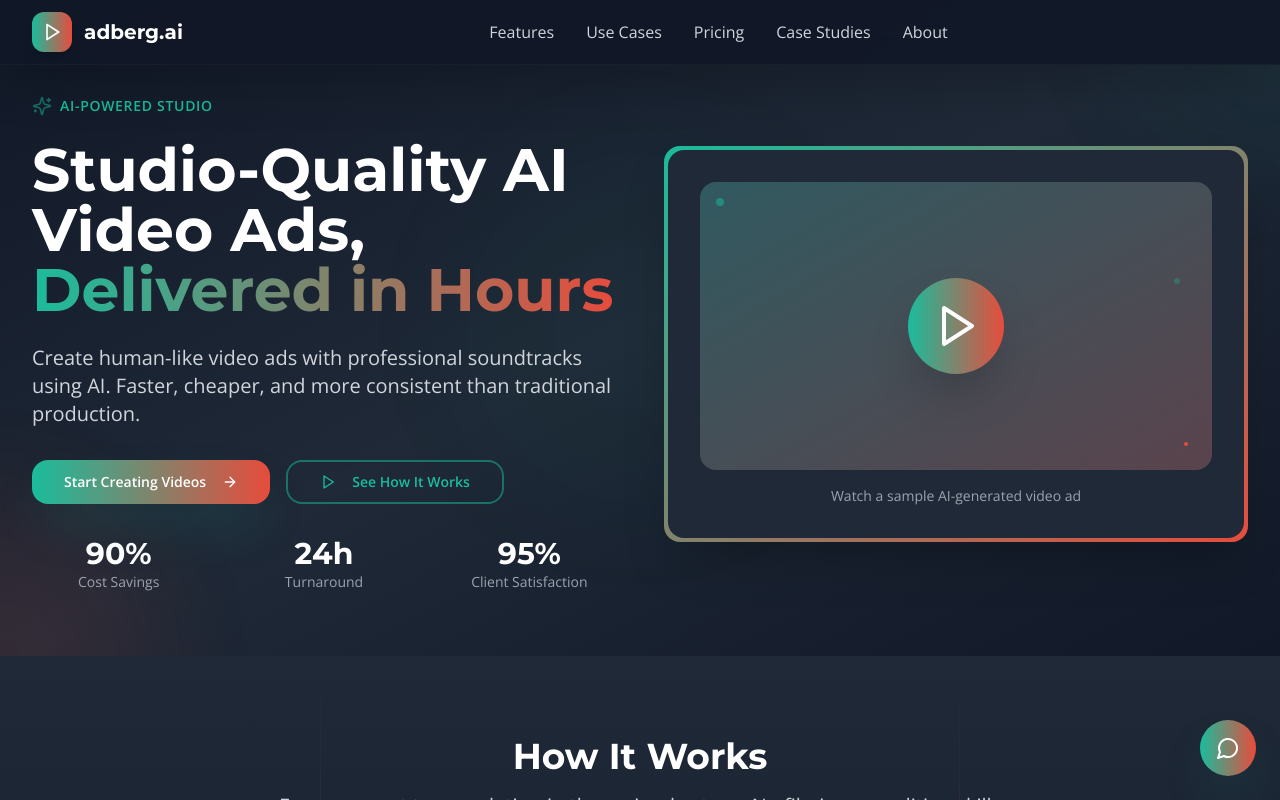
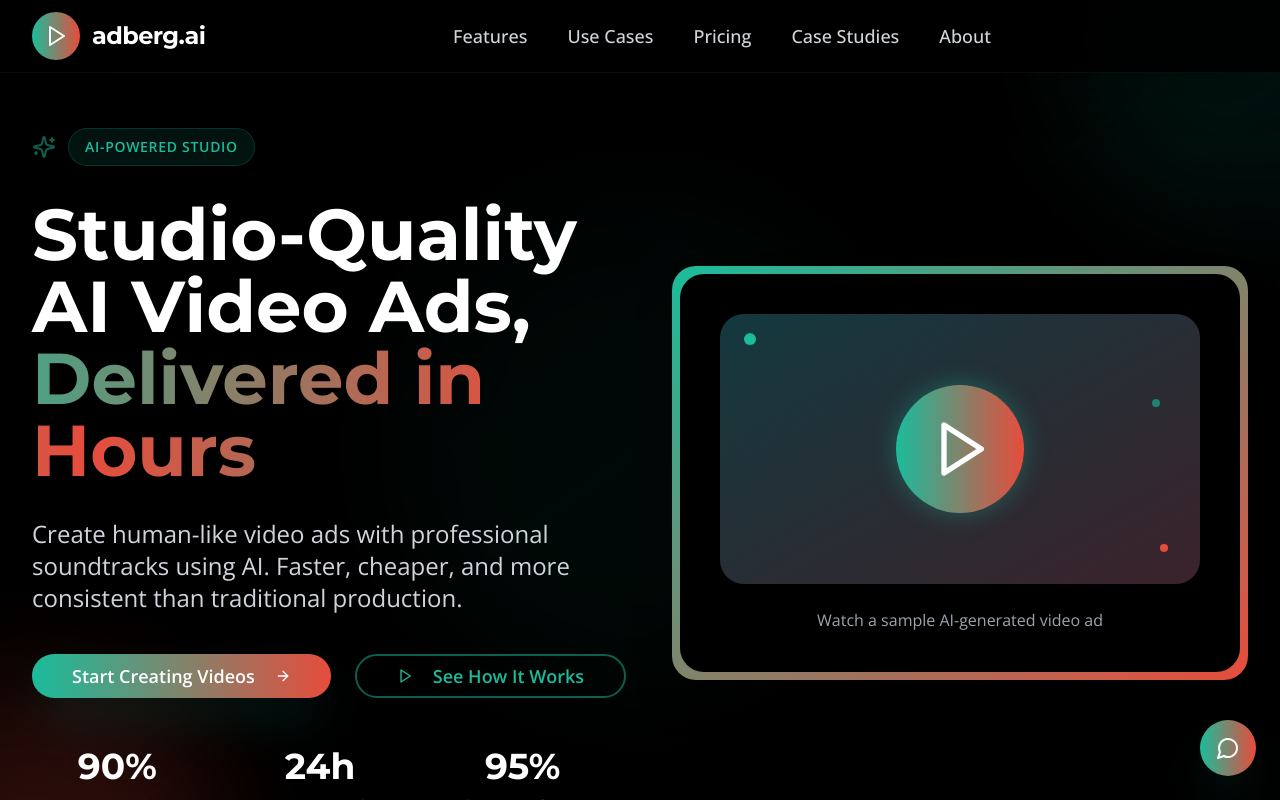
Before and after one commit to seshasain/adberg, a React (Vite) app: page / in a window 1280 px wide. Shown: the top 800 px of the page. Built offline with nearby package versions, Linux system fonts and the light colour scheme.

Commit message:
Fix: Dark mode and UI/UX improvements
- Changed dark mode to use black background.
- Improved overall UI/UX.

```diff
--- a/src/components/Hero.tsx
+++ b/src/components/Hero.tsx
@@ -11,52 +11,55 @@ const Hero = () => {
   };
 
   return (
-    <section className="pt-24 pb-16 bg-gradient-to-br from-gray-900 via-gray-800 to-gray-900 overflow-hidden relative" role="banner">
+    <section className="pt-32 pb-20 bg-black overflow-hidden relative" role="banner">
       {/* Animated background elements */}
       <div className="absolute inset-0 overflow-hidden">
-        <div className="absolute -top-40 -right-40 w-80 h-80 bg-primary/10 rounded-full blur-3xl animate-pulse"></div>
-        <div className="absolute -bottom-40 -left-40 w-80 h-80 bg-accent/10 rounded-full blur-3xl animate-pulse" style={{ animationDelay: '1s' }}></div>
-        <div className="absolute top-1/2 left-1/2 transform -translate-x-1/2 -translate-y-1/2 w-96 h-96 bg-primary/5 rounded-full blur-3xl animate-pulse" style={{ animationDelay: '2s' }}></div>
+        <div className="absolute -top-40 -right-40 w-96 h-96 bg-primary/20 rounded-full blur-3xl animate-pulse"></div>
+        <div className="absolute -bottom-40 -left-40 w-96 h-96 bg-accent/20 rounded-full blur-3xl animate-pulse" style={{ animationDelay: '1s' }}></div>
+        <div className="absolute top-1/2 left-1/2 transform -translate-x-1/2 -translate-y-1/2 w-[500px] h-[500px] bg-primary/10 rounded-full blur-3xl animate-pulse" style={{ animationDelay: '2s' }}></div>
+
+        {/* Gradient overlay */}
+        <div className="absolute inset-0 bg-gradient-to-br from-black/80 via-transparent to-black/60"></div>
       </div>
 
       <div className="max-w-7xl mx-auto px-4 sm:px-6 lg:px-8 relative z-10">
-        <div className="grid lg:grid-cols-2 gap-12 items-center">
+        <div className="grid lg:grid-cols-2 gap-16 items-center">
           {/* Content */}
           <div className="animate-fade-in">
-            <div className="flex items-center space-x-2 mb-6 animate-slide-in-left">
-              <Sparkles className="w-5 h-5 text-primary animate-pulse" />
-              <span className="font-opensans text-primary text-sm font-semibold uppercase tracking-wider">AI-Powered Studio</span>
+            <div className="flex items-center space-x-3 mb-8 animate-slide-in-left">
+              <Sparkles className="w-6 h-6 text-primary animate-pulse" />
+              <span className="font-opensans text-primary text-sm font-semibold uppercase tracking-wider bg-primary/10 px-4 py-2 rounded-full border border-primary/20">AI-Powered Studio</span>
             </div>
 
-            <h1 className="font-montserrat font-bold text-4xl md:text-5xl lg:text-6xl text-white leading-tight mb-6 animate-slide-in-left" style={{ animationDelay: '0.2s' }}>
+            <h1 className="font-montserrat font-bold text-5xl md:text-6xl lg:text-7xl text-white leading-tight mb-8 animate-slide-in-left" style={{ animationDelay: '0.2s' }}>
               Studio-Quality AI Video Ads,{' '}
-              <span className="bg-gradient-to-r from-primary to-accent bg-clip-text text-transparent animate-scale-in" style={{ animationDelay: '0.4s' }}>
+              <span className="bg-gradient-to-r from-primary via-accent to-primary bg-clip-text text-transparent animate-gradient-shift bg-[length:200%_200%]" style={{ animationDelay: '0.4s' }}>
                 Delivered in Hours
               </span>
             </h1>
 
-            <p className="font-opensans text-lg md:text-xl text-gray-300 mb-8 leading-relaxed animate-slide-in-left" style={{ animationDelay: '0.6s' }}>
+            <p className="font-opensans text-xl md:text-2xl text-gray-300 mb-10 leading-relaxed animate-slide-in-left max-w-2xl" style={{ animationDelay: '0.6s' }}>
               Create human-like video ads with professional soundtracks using AI.
               Faster, cheaper, and more consistent than traditional production.
             </p>
 
-            <div className="flex flex-col sm:flex-row gap-4 mb-8 animate-slide-in-left" style={{ animationDelay: '0.8s' }}>
+            <div className="flex flex-col sm:flex-row gap-6 mb-12 animate-slide-in-left" style={{ animationDelay: '0.8s' }}>
               <Button
                 onClick={() => scrollToSection('#contact')}
-                className="bg-gradient-to-r from-primary to-accent hover:from-primary/90 hover:to-accent/90 text-white font-opensans font-semibold px-8 py-4 rounded-2xl transition-all duration-300 transform hover:scale-105 group shadow-2xl shadow-primary/25"
+                className="bg-gradient-to-r from-primary to-accent hover:from-primary/90 hover:to-accent/90 text-white font-opensans font-semibold px-10 py-5 rounded-3xl transition-all duration-300 transform hover:scale-105 group shadow-2xl shadow-primary/25 text-lg"
                 size="lg"
               >
                 Start Creating Videos
-                <ArrowRight className="ml-2 w-5 h-5 group-hover:translate-x-1 transition-transform duration-300" />
+                <ArrowRight className="ml-3 w-6 h-6 group-hover:translate-x-1 transition-transform duration-300" />
               </Button>
 
               <Button
                 variant="outline"
                 onClick={() => scrollToSection('#how-it-works')}
-                className="border-2 border-primary/50 text-primary hover:bg-primary hover:text-white font-opensans font-semibold px-8 py-4 rounded-2xl transition-all duration-300 bg-transparent backdrop-blur-sm"
+                className="border-2 border-primary/50 text-primary hover:bg-primary hover:text-black font-opensans font-semibold px-10 py-5 rounded-3xl transition-all duration-300 bg-transparent backdrop-blur-sm hover:shadow-xl hover:shadow-primary/20 text-lg"
                 size="lg"
               >
-                <Play className="mr-2 w-5 h-5" />
+                <Play className="mr-3 w-6 h-6" />
                 See How It Works
               </Button>
             </div>
@@ -64,16 +67,16 @@ const Hero = () => {
             {/* Stats */}
             <div className="grid grid-cols-3 gap-8 animate-fade-in" style={{ animationDelay: '1s' }}>
               <div className="text-center group">
-                <div className="font-montserrat font-bold text-2xl md:text-3xl text-white group-hover:text-primary transition-colors duration-300">90%</div>
-                <div className="font-opensans text-sm text-gray-400">Cost Savings</div>
+                <div className="font-montserrat font-bold text-3xl md:text-4xl text-white group-hover:text-primary transition-colors duration-300 mb-2">90%</div>
+                <div className="font-opensans text-base text-gray-400">Cost Savings</div>
               </div>
               <div className="text-center group">
-                <div className="font-montserrat font-bold text-2xl md:text-3xl text-white group-hover:text-primary transition-colors duration-300">24h</div>
-                <div className="font-opensans text-sm text-gray-400">Turnaround</div>
+                <div className="font-montserrat font-bold text-3xl md:text-4xl text-white group-hover:text-primary transition-colors duration-300 mb-2">24h</div>
+                <div className="font-opensans text-base text-gray-400">Turnaround</div>
               </div>
               <div className="text-center group">
-                <div className="font-montserrat font-bold text-2xl md:text-3xl text-white group-hover:text-primary transition-colors duration-300">95%</div>
-                <div className="font-opensans text-sm text-gray-400">Client Satisfaction</div>
+                <div className="font-montserrat font-bold text-3xl md:text-4xl text-white group-hover:text-primary transition-colors duration-300 mb-2">95%</div>
+                <div className="font-opensans text-base text-gray-400">Client Satisfaction</div>
               </div>
             </div>
           </div>
@@ -81,21 +84,24 @@ const Hero = () => {
           {/* Video Preview */}
           <div className="animate-slide-in-right">
             <div className="relative">
-              <div className="bg-gradient-to-br from-primary to-accent rounded-2xl p-1 shadow-2xl animate-scale-in" style={{ animationDelay: '1.2s' }}>
-                <div className="bg-gray-800 rounded-2xl p-8 backdrop-blur-sm">
-                  <div className="aspect-video bg-gray-700 rounded-2xl flex items-center justify-center relative overflow-hidden group">
+              <div className="bg-gradient-to-br from-primary to-accent rounded-3xl p-2 shadow-2xl animate-scale-in hover:shadow-primary/25 transition-all duration-500" style={{ animationDelay: '1.2s' }}>
+                <div className="bg-black rounded-3xl p-10 backdrop-blur-sm">
+                  <div className="aspect-video bg-gray-900 rounded-3xl flex items-center justify-center relative overflow-hidden group cursor-pointer">
                     <div className="absolute inset-0 bg-gradient-to-br from-primary/20 to-accent/20"></div>
                     <div className="absolute inset-0 bg-gradient-to-br from-primary/10 to-accent/10 opacity-0 group-hover:opacity-100 transition-opacity duration-500"></div>
-                    <div className="relative z-10 bg-gradient-to-r from-primary to-accent rounded-full p-6 shadow-2xl transform group-hover:scale-110 transition-all duration-500 cursor-pointer">
-                      <Play className="w-12 h-12 text-white" />
+
+                    {/* Play button */}
+                    <div className="relative z-10 bg-gradient-to-r from-primary to-accent rounded-full p-8 shadow-2xl transform group-hover:scale-110 transition-all duration-500 animate-glow-pulse">
+                      <Play className="w-16 h-16 text-white" />
                     </div>
+
                     {/* Floating particles */}
-                    <div className="absolute top-4 left-4 w-2 h-2 bg-primary rounded-full animate-pulse"></div>
-                    <div className="absolute bottom-6 right-6 w-1 h-1 bg-accent rounded-full animate-pulse" style={{ animationDelay: '1s' }}></div>
-                    <div className="absolute top-1/3 right-8 w-1.5 h-1.5 bg-primary/60 rounded-full animate-pulse" style={{ animationDelay: '2s' }}></div>
+                    <div className="absolute top-6 left-6 w-3 h-3 bg-primary rounded-full animate-bounce-subtle"></div>
+                    <div className="absolute bottom-8 right-8 w-2 h-2 bg-accent rounded-full animate-bounce-subtle" style={{ animationDelay: '1s' }}></div>
+                    <div className="absolute top-1/3 right-10 w-2 h-2 bg-primary/60 rounded-full animate-bounce-subtle" style={{ animationDelay: '2s' }}></div>
                   </div>
-                  <div className="mt-4 text-center">
-                    <p className="font-opensans text-sm text-gray-400">
+                  <div className="mt-6 text-center">
+                    <p className="font-opensans text-base text-gray-400">
                       Watch a sample AI-generated video ad
                     </p>
                   </div>
--- a/src/components/Navigation.tsx
+++ b/src/components/Navigation.tsx
@@ -24,30 +24,30 @@ const Navigation = () => {
   };
 
   return (
-    <nav className="fixed top-0 left-0 right-0 z-50 bg-gray-900/95 backdrop-blur-lg shadow-2xl border-b border-gray-800/50">
+    <nav className="fixed top-0 left-0 right-0 z-50 bg-black/90 backdrop-blur-xl shadow-2xl border-b border-gray-800/30">
       <div className="max-w-7xl mx-auto px-4 sm:px-6 lg:px-8">
-        <div className="flex justify-between items-center h-16">
+        <div className="flex justify-between items-center h-18">
           {/* Logo */}
           <div className="flex items-center space-x-3 animate-fade-in">
-            <div className="w-10 h-10 bg-gradient-to-r from-primary to-accent rounded-xl flex items-center justify-center shadow-lg transform hover:scale-110 transition-all duration-300">
-              <Play className="w-5 h-5 text-white" />
+            <div className="w-12 h-12 bg-gradient-to-r from-primary to-accent rounded-3xl flex items-center justify-center shadow-2xl transform hover:scale-110 transition-all duration-300 hover:shadow-primary/25">
+              <Play className="w-6 h-6 text-white" />
             </div>
-            <span className="font-montserrat font-bold text-xl text-white">
+            <span className="font-montserrat font-bold text-2xl text-white tracking-tight">
               adberg.ai
             </span>
           </div>
 
           {/* Desktop Navigation */}
-          <div className="hidden md:flex items-center space-x-8">
+          <div className="hidden md:flex items-center space-x-10">
             {navItems.map((item, index) => (
               <button
                 key={item.name}
                 onClick={() => scrollToSection(item.href)}
-                className="font-opensans text-gray-300 hover:text-primary transition-all duration-300 relative group animate-slide-in-left"
+                className="font-opensans text-gray-300 hover:text-primary transition-all duration-300 relative group animate-slide-in-left text-lg font-medium"
                 style={{ animationDelay: `${index * 0.1}s` }}
               >
                 {item.name}
-                <span className="absolute inset-x-0 -bottom-1 h-0.5 bg-primary scale-x-0 group-hover:scale-x-100 transition-transform duration-300 origin-left"></span>
+                <span className="absolute inset-x-0 -bottom-2 h-0.5 bg-gradient-to-r from-primary to-accent scale-x-0 group-hover:scale-x-100 transition-transform duration-300 origin-left rounded-full"></span>
               </button>
             ))}
           </div>
@@ -56,7 +56,7 @@ const Navigation = () => {
           <div className="hidden md:block animate-slide-in-right">
             <Button
               onClick={() => scrollToSection('#contact')}
-              className="bg-gradient-to-r from-primary to-accent hover:from-primary/90 hover:to-accent/90 text-white font-opensans font-semibold px-6 py-2 rounded-2xl transition-all duration-300 transform hover:scale-105 hover:shadow-2xl shadow-primary/25"
+              className="bg-gradient-to-r from-primary to-accent hover:from-primary/90 hover:to-accent/90 text-white font-opensans font-semibold px-8 py-3 rounded-3xl transition-all duration-300 transform hover:scale-105 hover:shadow-2xl shadow-primary/25 text-lg"
             >
               Get Started
             </Button>
@@ -66,9 +66,9 @@ const Navigation = () => {
           <div className="md:hidden">
             <button
               onClick={() => setIsMenuOpen(!isMenuOpen)}
-              className="text-gray-300 hover:text-primary transition-colors duration-300"
+              className="text-gray-300 hover:text-primary transition-colors duration-300 p-2"
             >
-              {isMenuOpen ? <X className="w-6 h-6" /> : <Menu className="w-6 h-6" />}
+              {isMenuOpen ? <X className="w-7 h-7" /> : <Menu className="w-7 h-7" />}
             </button>
           </div>
         </div>
@@ -76,21 +76,21 @@ const Navigation = () => {
 
       {/* Mobile Menu */}
       {isMenuOpen && (
-        <div className="md:hidden bg-gray-900/98 backdrop-blur-lg border-t border-gray-800/50 animate-fade-in">
-          <div className="px-2 pt-2 pb-3 space-y-1">
+        <div className="md:hidden bg-black/95 backdrop-blur-xl border-t border-gray-800/30 animate-fade-in">
+          <div className="px-4 pt-4 pb-6 space-y-4">
             {navItems.map((item) => (
               <button
                 key={item.name}
                 onClick={() => scrollToSection(item.href)}
-                className="block w-full text-left px-3 py-2 text-gray-300 hover:text-primary font-opensans transition-colors duration-300"
+                className="block w-full text-left px-4 py-3 text-gray-300 hover:text-primary font-opensans transition-colors duration-300 text-lg rounded-2xl hover:bg-gray-800/30"
               >
                 {item.name}
               </button>
             ))}
-            <div className="px-3 py-2">
+            <div className="px-4 pt-2">
               <Button
                 onClick={() => scrollToSection('#contact')}
-                className="w-full bg-gradient-to-r from-primary to-accent hover:from-primary/90 hover:to-accent/90 text-white font-opensans font-semibold py-2 rounded-2xl transition-all duration-300"
+                className="w-full bg-gradient-to-r from-primary to-accent hover:from-primary/90 hover:to-accent/90 text-white font-opensans font-semibold py-3 rounded-3xl transition-all duration-300 text-lg"
               >
                 Get Started
               </Button>
--- a/src/index.css
+++ b/src/index.css
@@ -1,3 +1,4 @@
+
 @tailwind base;
 @tailwind components;
 @tailwind utilities;
@@ -35,57 +36,50 @@
     --radius: 0.5rem;
 
     --sidebar-background: 0 0% 98%;
-
     --sidebar-foreground: 240 5.3% 26.1%;
-
     --sidebar-primary: 240 5.9% 10%;
-
     --sidebar-primary-foreground: 0 0% 98%;
-
     --sidebar-accent: 240 4.8% 95.9%;
-
     --sidebar-accent-foreground: 240 5.9% 10%;
-
     --sidebar-border: 220 13% 91%;
-
     --sidebar-ring: 217.2 91.2% 59.8%;
   }
 
   .dark {
-    --background: 222.2 84% 4.9%;
-    --foreground: 210 40% 98%;
+    --background: 0 0% 0%;
+    --foreground: 0 0% 98%;
 
-    --card: 222.2 84% 4.9%;
-    --card-foreground: 210 40% 98%;
+    --card: 0 0% 3.9%;
+    --card-foreground: 0 0% 98%;
 
-    --popover: 222.2 84% 4.9%;
-    --popover-foreground: 210 40% 98%;
+    --popover: 0 0% 3.9%;
+    --popover-foreground: 0 0% 98%;
 
-    --primary: 210 40% 98%;
-    --primary-foreground: 222.2 47.4% 11.2%;
+    --primary: 0 0% 98%;
+    --primary-foreground: 0 0% 9%;
 
-    --secondary: 217.2 32.6% 17.5%;
-    --secondary-foreground: 210 40% 98%;
+    --secondary: 0 0% 9%;
+    --secondary-foreground: 0 0% 98%;
 
-    --muted: 217.2 32.6% 17.5%;
-    --muted-foreground: 215 20.2% 65.1%;
+    --muted: 0 0% 9%;
+    --muted-foreground: 0 0% 63.9%;
 
-    --accent: 217.2 32.6% 17.5%;
-    --accent-foreground: 210 40% 98%;
+    --accent: 0 0% 9%;
+    --accent-foreground: 0 0% 98%;
 
     --destructive: 0 62.8% 30.6%;
-    --destructive-foreground: 210 40% 98%;
+    --destructive-foreground: 0 0% 98%;
 
-    --border: 217.2 32.6% 17.5%;
-    --input: 217.2 32.6% 17.5%;
-    --ring: 212.7 26.8% 83.9%;
-    --sidebar-background: 240 5.9% 10%;
-    --sidebar-foreground: 240 4.8% 95.9%;
+    --border: 0 0% 14.9%;
+    --input: 0 0% 14.9%;
+    --ring: 0 0% 83.1%;
+    --sidebar-background: 0 0% 2%;
+    --sidebar-foreground: 0 0% 95%;
     --sidebar-primary: 224.3 76.3% 48%;
     --sidebar-primary-foreground: 0 0% 100%;
-    --sidebar-accent: 240 3.7% 15.9%;
-    --sidebar-accent-foreground: 240 4.8% 95.9%;
-    --sidebar-border: 240 3.7% 15.9%;
+    --sidebar-accent: 0 0% 10%;
+    --sidebar-accent-foreground: 0 0% 95%;
+    --sidebar-border: 0 0% 10%;
     --sidebar-ring: 217.2 91.2% 59.8%;
   }
 }
@@ -98,4 +92,14 @@
   body {
     @apply bg-background text-foreground;
   }
+
+  html {
+    scroll-behavior: smooth;
+  }
 }
+
+@layer utilities {
+  .text-balance {
+    text-wrap: balance;
+  }
+}
--- a/src/pages/Index.tsx
+++ b/src/pages/Index.tsx
@@ -12,7 +12,7 @@ import Footer from '@/components/Footer';
 
 const Index = () => {
   return (
-    <div className="min-h-screen bg-gray-900 text-white">
+    <div className="min-h-screen bg-black text-white">
       <Navigation />
       <main>
         <Hero />
--- a/tailwind.config.ts
+++ b/tailwind.config.ts
@@ -72,7 +72,17 @@ export default {
 				lg: 'var(--radius)',
 				md: 'calc(var(--radius) - 2px)',
 				sm: 'calc(var(--radius) - 4px)',
-				'2xl': '1rem'
+				'2xl': '1rem',
+				'3xl': '1.5rem'
+			},
+			spacing: {
+				'18': '4.5rem',
+				'72': '18rem',
+				'84': '21rem',
+				'96': '24rem',
+			},
+			backdropBlur: {
+				'xs': '2px',
 			},
 			keyframes: {
 				'accordion-down': {
@@ -154,6 +164,22 @@ export default {
 					'100%': {
 						backgroundPosition: '-200% 0'
 					}
+				},
+				'gradient-shift': {
+					'0%, 100%': {
+						backgroundPosition: '0% 50%'
+					},
+					'50%': {
+						backgroundPosition: '100% 50%'
+					}
+				},
+				'bounce-subtle': {
+					'0%, 100%': {
+						transform: 'translateY(0)'
+					},
+					'50%': {
+						transform: 'translateY(-5px)'
+					}
 				}
 			},
 			animation: {
@@ -165,7 +191,9 @@ export default {
 				'scale-in': 'scale-in 0.5s ease-out',
 				'glow-pulse': 'glow-pulse 2s ease-in-out infinite',
 				'float': 'float 3s ease-in-out infinite',
-				'shimmer': 'shimmer 2s linear infinite'
+				'shimmer': 'shimmer 2s linear infinite',
+				'gradient-shift': 'gradient-shift 3s ease-in-out infinite',
+				'bounce-subtle': 'bounce-subtle 2s ease-in-out infinite'
 			}
 		}
 	},
```
